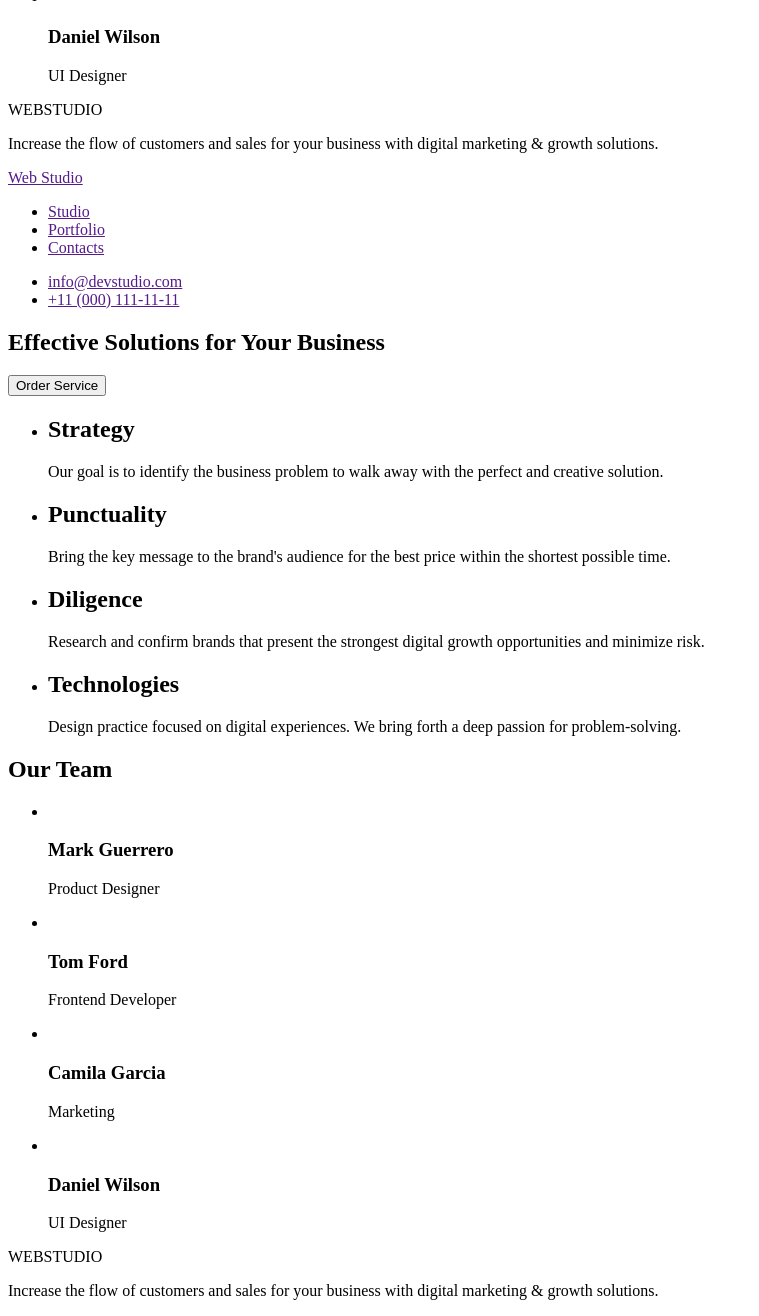
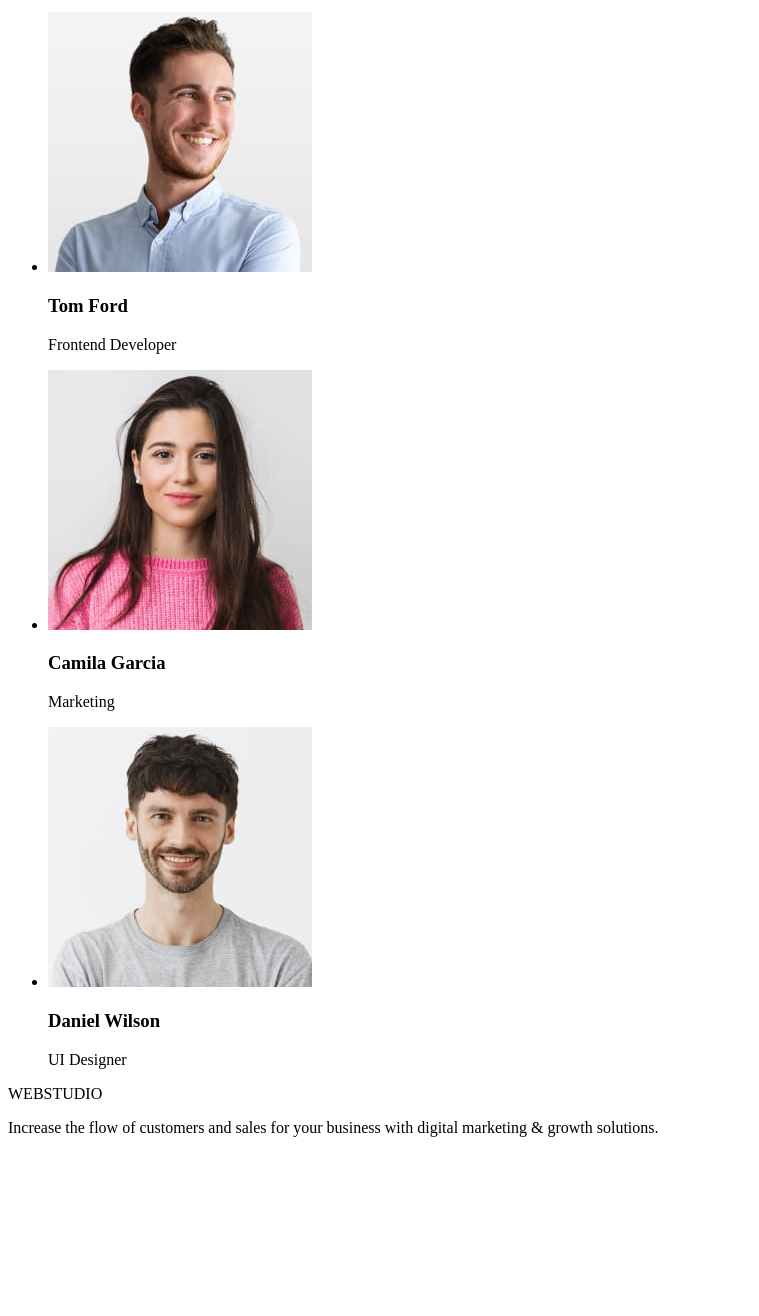
Before and after one commit to whodatn/goit-markup-hw-01, a plain HTML site: page index.html in a window 1280 px wide. Shown: the part 987-2303 px from the top of the page, without its empty margins (0-759 px from the left). After the commit the page ends 2140 px from the top, so only its background shows below. Drawn offline with Linux system fonts and the light colour scheme.

Commit message:
start markup

```diff
--- a/index.html
+++ b/index.html
@@ -55,22 +55,22 @@
         <h2>Our Team</h2>
         <ul>
             <li>
-                <img src="" alt="">
+                <img src="./images/img-1.jpg" alt="Team Card 1">
                 <h3>Mark Guerrero</h3>
                 <p>Product Designer</p>
             </li>
             <li>
-                <img src="" alt="">
+                <img src="./images/img-2.jpg" alt="Team Card 2">
                 <h3>Tom Ford</h3>
                 <p>Frontend Developer</p>
             </li>
             <li>
-                <img src="" alt="">
+                <img src="./images/img-3.jpg" alt="Team Card 3">
                 <h3>Camila Garcia</h3>
                 <p>Marketing</p>
             </li>
             <li>
-                <img src="" alt="">
+                <img src="./images/img-4.jpg" alt="Team Card 4">
                 <h3>Daniel Wilson</h3>
                 <p>UI Designer</p>
             </li>
@@ -83,88 +83,3 @@
 </body>
 
 </html>
-<!DOCTYPE html>
-<html lang="en">
-
-<head>
-    <meta charset="UTF-8">
-    <meta name="viewport" content="width=device-width, initial-scale=1.0">
-    <title>WEBSTUDIO</title>
-</head>
-
-<body>
-    <header>
-        <nav>
-            <a href=""> Web Studio </a>
-            <ul>
-                <li><a href="">Studio</a></li>
-                <li><a href="">Portfolio</a></li>
-                <li><a href="">Contacts</a></li>
-            </ul>
-        </nav>
-        <ul>
-            <li><a href="">info@devstudio.com</a></li>
-            <li><a href="">+11 (000) 111-11-11</a></li>
-        </ul>
-    </header>
-    <main></main>
-    <section>
-        <h1>Effective Solutions for Your Business</h1>
-        <button type="button">Order Service</button>
-    </section>
-    <section>
-        <ul>
-            <li>
-                <h2>Strategy</h2>
-                <p>Our goal is to identify the business
-                    problem to walk away with the perfect and creative solution.</p>
-            </li>
-            <li>
-                <h2>Punctuality</h2>
-                <p>Bring the key message to the brand's audience for the best price within the shortest possible time.
-                </p>
-            </li>
-            <li>
-                <h2>Diligence</h2>
-                <p>Research and confirm brands that present the strongest digital growth opportunities and minimize
-                    risk.</p>
-            </li>
-            <li>
-                <h2>Technologies</h2>
-                <p>Design practice focused on digital experiences. We bring forth a deep passion for problem-solving.
-                </p>
-            </li>
-        </ul>
-    </section>
-    <section>
-        <h2>Our Team</h2>
-        <ul>
-            <li>
-                <img src="" alt="">
-                <h3>Mark Guerrero</h3>
-                <p>Product Designer</p>
-            </li>
-            <li>
-                <img src="" alt="">
-                <h3>Tom Ford</h3>
-                <p>Frontend Developer</p>
-            </li>
-            <li>
-                <img src="" alt="">
-                <h3>Camila Garcia</h3>
-                <p>Marketing</p>
-            </li>
-            <li>
-                <img src="" alt="">
-                <h3>Daniel Wilson</h3>
-                <p>UI Designer</p>
-            </li>
-        </ul>
-    </section>
-    <footer>
-        <p>WEBSTUDIO</p>
-        <p>Increase the flow of customers and sales for your business with digital marketing & growth solutions.</p>
-    </footer>
-</body>
-
-</html>
```
Also changed, not shown: images/img-1.jpg (added), images/img-2.jpg (added), images/img-3.jpg (added), images/img-4.jpg (added).
